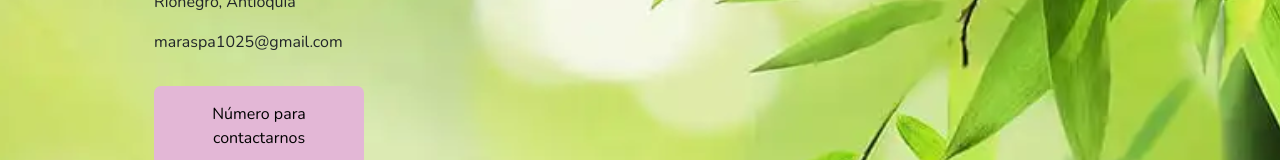
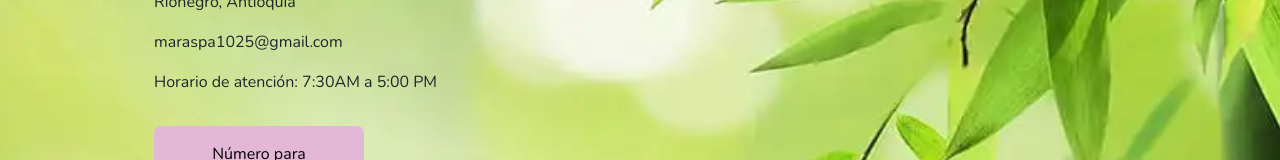
Before and after one commit to jap102321/maraspa, a React (Create React App) app: page /contact in a window 1280 px wide. Shown: the part 1032-1192 px from the top of the page. Built offline with nearby package versions, Linux system fonts and the light colour scheme.

Commit message:
Adding open and closing hours

```diff
--- a/src/pages/Contact.jsx
+++ b/src/pages/Contact.jsx
@@ -45,6 +45,7 @@ const Contact = () => {
                 Grande, Rionegro, Antioquia
               </p>
               <p>maraspa1025@gmail.com</p>
+              <p>Horario de atención: 7:30AM a 5:00 PM</p>
               <a
                 href="https://api.whatsapp.com/send/?phone=573135630771&text&type=phone_number&app_absent=0"
                 target="_blank"
```
